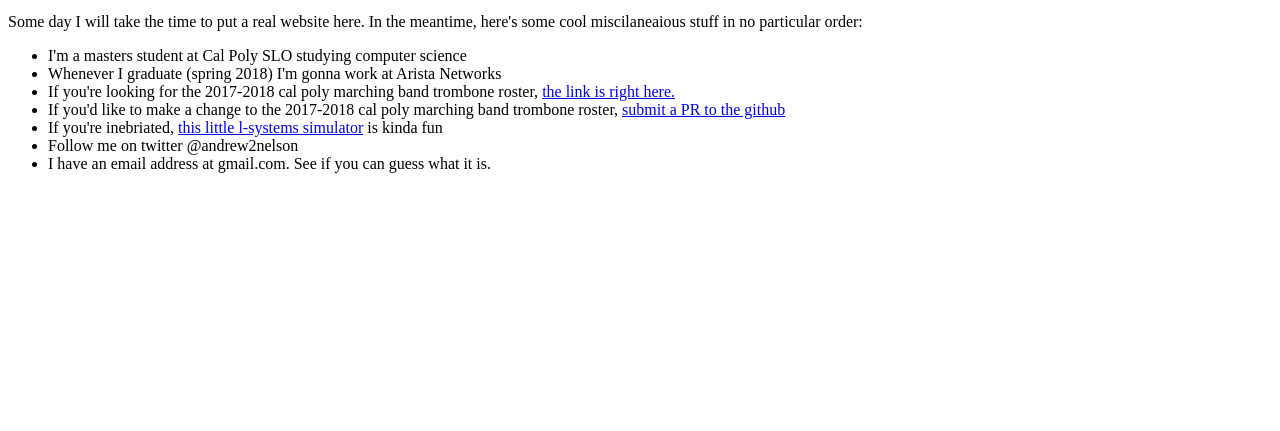
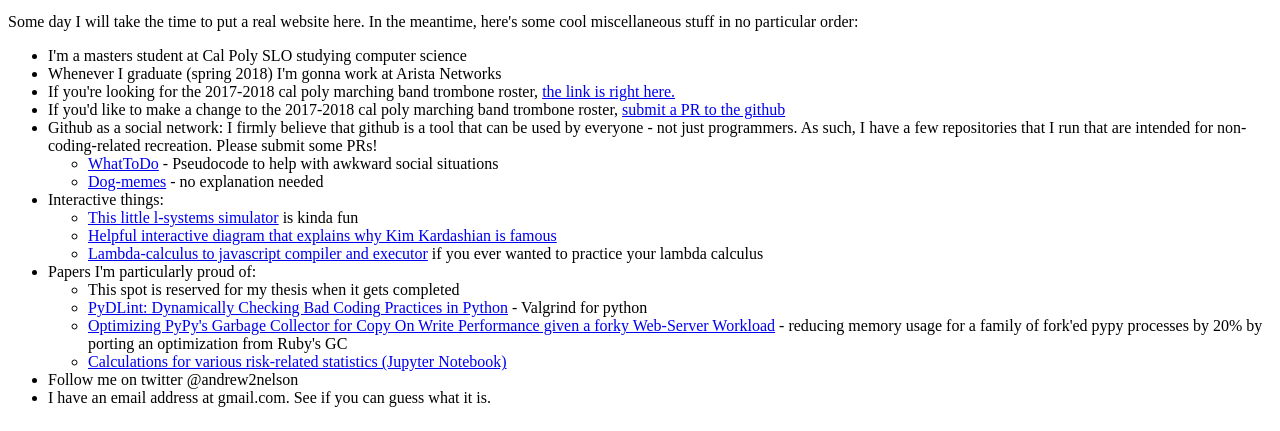
Before and after one commit to yabberyabber/yabberyabber.github.io, a plain HTML site: page index.html in a window 1280 px wide. Shown: the part 369-800 px from the top of the page. Drawn offline with Linux system fonts and the light colour scheme.

Commit message:
Added a bunch of links to stuff

```diff
--- a/index.html
+++ b/index.html
@@ -2,13 +2,33 @@
     <body>
         <h1>Sup, dawg</h1>
         <img src="https://i.pinimg.com/736x/2f/8b/fe/2f8bfe1910aacca2c2b021b377c4e3b5--rayban-thug-life.jpg" />
-        <p>Some day I will take the time to put a real website here.  In the meantime, here's some cool miscilaneaious stuff in no particular order:</p>
+        <p>Some day I will take the time to put a real website here.  In the meantime, here's some cool miscellaneous stuff in no particular order:</p>
         <ul>
             <li>I'm a masters student at Cal Poly SLO studying computer science</li>
             <li>Whenever I graduate (spring 2018) I'm gonna work at Arista Networks</li>
             <li>If you're looking for the 2017-2018 cal poly marching band trombone roster, <a href="http://andrew2nelson.com/trombone-roster">the link is right here.</a></li>
             <li>If you'd like to make a change to the 2017-2018 cal poly marching band trombone roster, <a href="http://github.com/yabberyabber/trombone-roster">submit a PR to the github</a></li>
-            <li>If you're inebriated, <a href="http://www.andrew2nelson.com/l-systems/">this little l-systems simulator</a> is kinda fun</li>
+            <li>Github as a social network: I firmly believe that github is a tool that can be used by everyone - not just programmers.  As such, I have a few repositories that I run that are intended for non-coding-related recreation.  Please submit some PRs!
+                <ul>
+                    <li><a href="https://github.com/yabberyabber/WhatToDo">WhatToDo</a> - Pseudocode to help with awkward social situations</li>
+                    <li><a href="https://github.com/yabberyabber/Dog-memes">Dog-memes</a> - no explanation needed</li>
+                </ul>
+            </li>
+            <li>Interactive things:
+                <ul>
+                    <li><a href="http://www.andrew2nelson.com/l-systems/">This little l-systems simulator</a> is kinda fun</li>
+                    <li><a href="http://www.andrew2nelson.com/wky-is-kim-k-famous/">Helpful interactive diagram that explains why Kim Kardashian is famous</a></li>
+                    <li><a href="http://www.andrew2nelson.com/lambda-calc-js-transpiler/">Lambda-calculus to javascript compiler and executor</a> if you ever wanted to practice your lambda calculus</li>
+                </ul>
+            </li>
+            <li>Papers I'm particularly proud of:
+                <ul>
+                    <li>This spot is reserved for my thesis when it gets completed</li>
+                    <li><a href="https://github.com/yabberyabber/PyDLint/raw/master/pydlint-dynamically-checking.pdf">PyDLint: Dynamically Checking Bad Coding Practices in Python</a> - Valgrind for python</li>
+                    <li><a href="https://github.com/yabberyabber/Copy-on-Write-friendly-Garbage-collection/raw/master/paper/main.pdf">Optimizing PyPy's Garbage Collector for Copy On Write Performance given a forky Web-Server Workload</a> - reducing memory usage for a family of fork'ed pypy processes by 20% by porting an optimization from Ruby's GC</li>
+                    <li><a href="http://nbviewer.jupyter.org/github/yabberyabber/jupyter_notebooks/blob/master/risk%20closed%20form.ipynb">Calculations for various risk-related statistics (Jupyter Notebook)</a></li>
+                </ul>
+            </li>
             <li>Follow me on twitter @andrew2nelson</li>
             <li>I have an email address at gmail.com.  See if you can guess what it is.</li>
         </ul>
```
